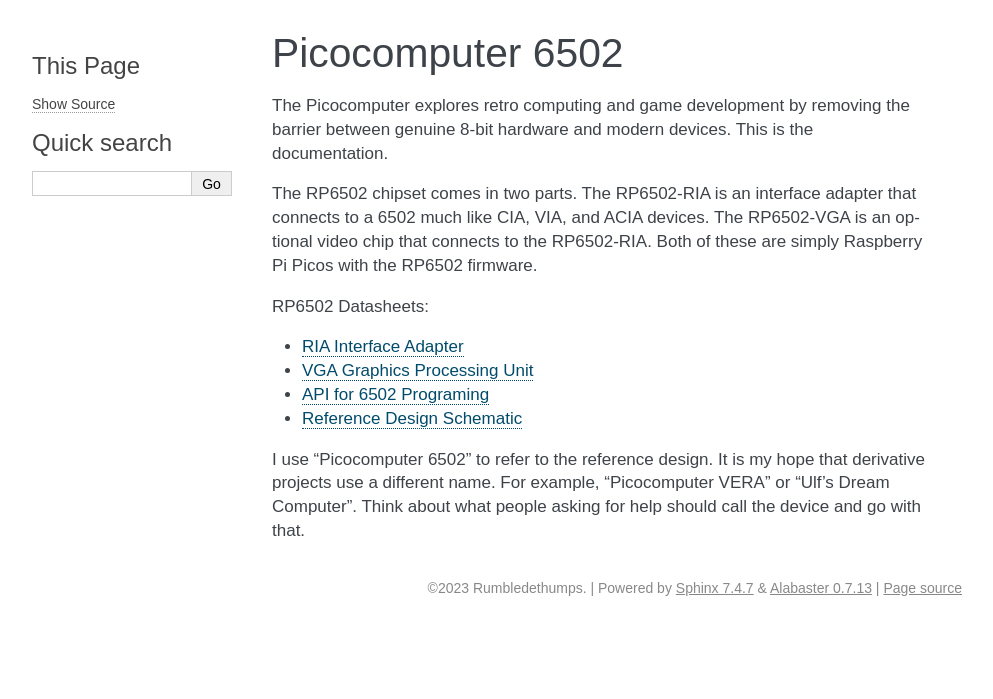
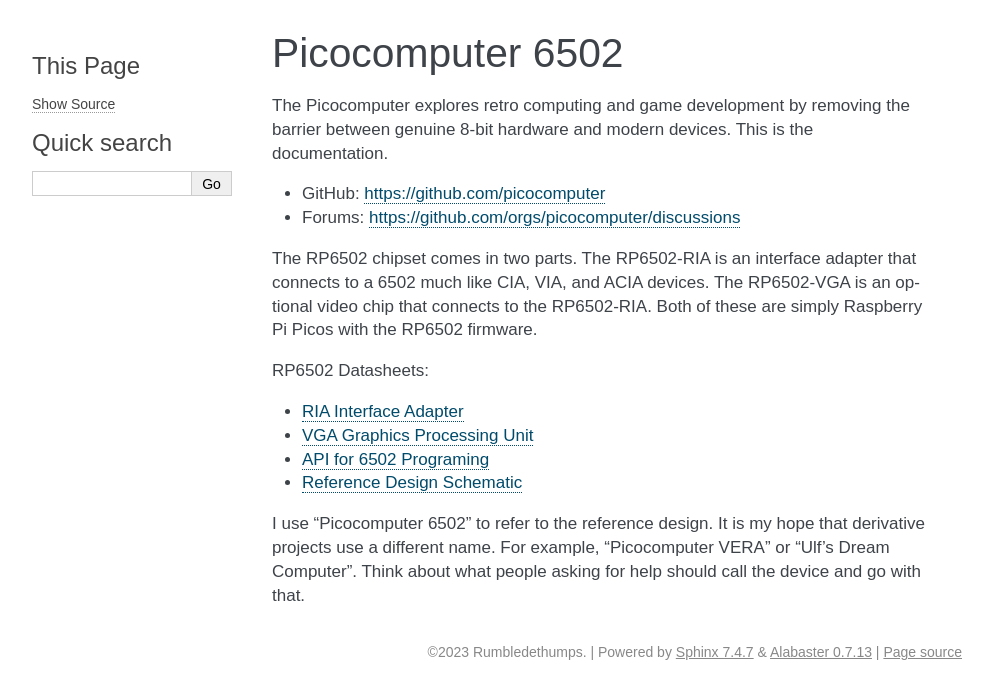
Before and after one commit to picocomputer/picocomputer.github.io, a Sphinx documentation site: the page built from docs/source/index.rst, in a window 1280 px wide. Shown: the top 699 px of the page, without its empty margins (148-1141 px from the left). Built offline with Sphinx 7.4.7, drawn with Linux system fonts in a browser that asks for light colours.

Commit message:
add links

```diff
--- a/docs/source/index.rst
+++ b/docs/source/index.rst
@@ -10,6 +10,9 @@
 
 The Picocomputer explores retro computing and game development by removing the barrier between genuine 8-bit hardware and modern devices. This is the documentation.
 
+* GitHub: https://github.com/picocomputer
+* Forums: https://github.com/orgs/picocomputer/discussions
+
 The RP6502 chipset comes in two parts. The RP6502-RIA is an interface adapter that connects to a 6502 much like CIA, VIA, and ACIA devices. The RP6502-VGA is an optional video chip that connects to the RP6502-RIA. Both of these are simply Raspberry Pi Picos with the RP6502 firmware.
 
 RP6502 Datasheets:
```
Also changed, not shown: other parts of docs/source/index.rst (+0 -7 lines).
